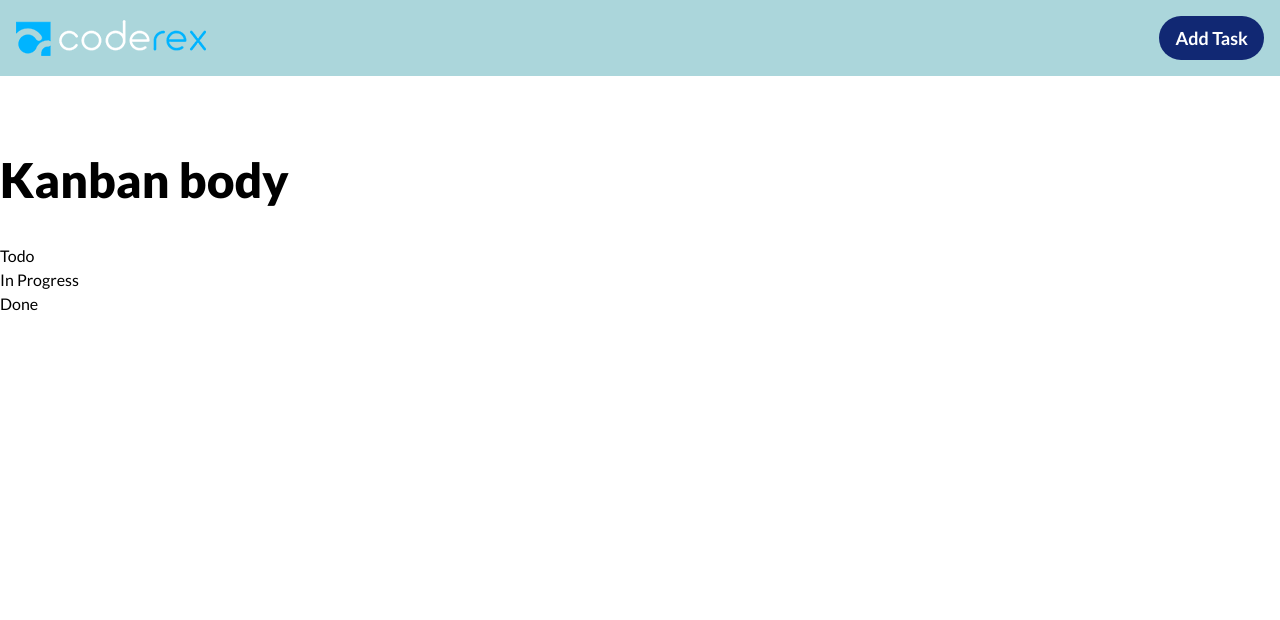
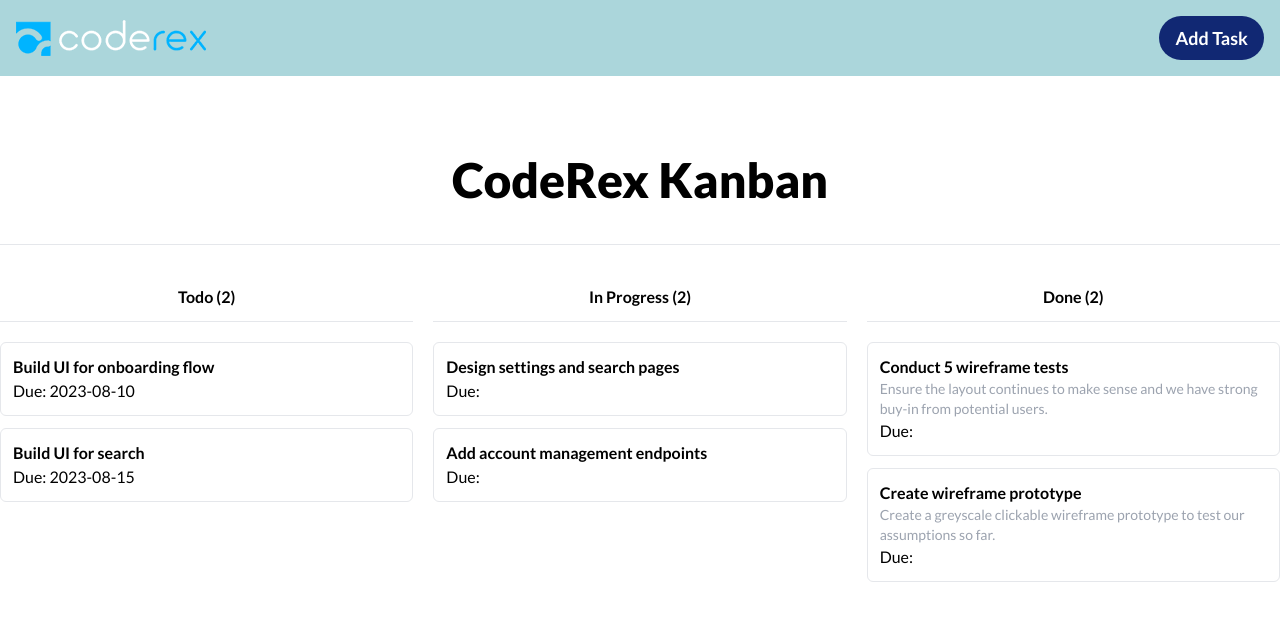
Before and after one commit to khanfaysal/coderex-kanban, a React (Vite) app: page / in a window 1280 px wide. Shown: the top 620 px of the page. Built offline with nearby package versions, Linux system fonts and the light colour scheme.

Commit message:
task map in kanban body and tasks ui done initially with json

```diff
--- a/src/components/KanbanBody.jsx
+++ b/src/components/KanbanBody.jsx
@@ -1,22 +1,52 @@
+import { useId } from "react";
 import {useSelector} from "react-redux"
 const KanbanBody = () => {
 
     const { board } = useSelector(state => state.board);
-    console.log(board)
+    const taskId = useId();
+    const columnId = useId();
+
     return (
         <section className= "container section-gap-margin">
-            <h1 className='text-xl lg:text-3xl xl:text-5xl font-black my-10'>Kanban body</h1>
+            <h1 className='text-xl lg:text-3xl xl:text-5xl font-black my-10 text-center'>CodeRex Kanban</h1>
+            <hr />
+            <div className="py-10">
                 {
-                board ? <div>
+                    board ?
+                    <div className="grid grid-cols-3 gap-5">
                         {
                             board[0].columns.map(column => {
+                                const {name, tasks} = column;
                                 return (
-                                <div key={column.name}>{column.name}</div>
+                                    <div key={columnId}>
+                                        <h4 className="text-center border-b pb-3 mb-5 font-bold">{name} ({tasks.length})</h4>
+                                        {
+                                            tasks.length ?
+                                            <div className="grid grid-cols-1 gap-3">
+                                                {
+                                                    tasks.map(task => {
+                                                        const {title, description, status, dueDate} = task;
+
+                                                        return (
+                                                            <div key={taskId} className="p-3 border hover:shadow-xl gap-4 rounded-md">
+                                                                <h5 className="font-semibold">{title}</h5>
+                                                                <p className="text-sm text-gray-400">{description}</p>
+                                                                {/* <p>{status}</p> */}
+                                                                <p>Due: {dueDate}</p>
+                                                            </div>
+                                                        )
+                                                    })
+                                                }
+                                            </div>
+                                            : "Add Task"
+                                        }
+                                    </div>
                                 )
                             })
                         }
                     </div> : 'no board found!'
                 }
+            </div>
         </section>
     );
 };
```
Lines whose indentation alone changed are shown as unchanged.
